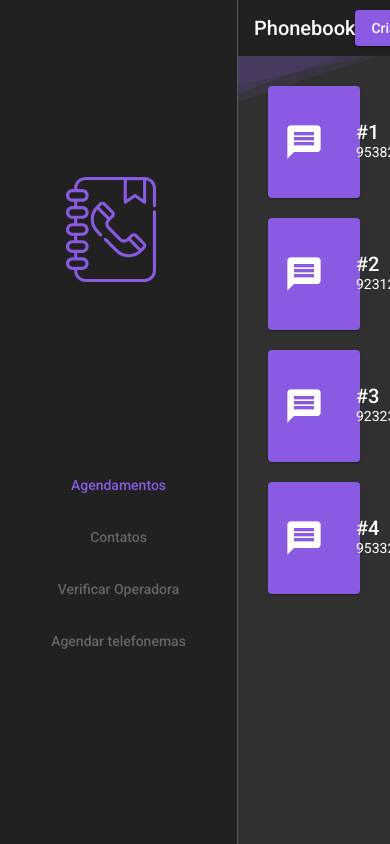
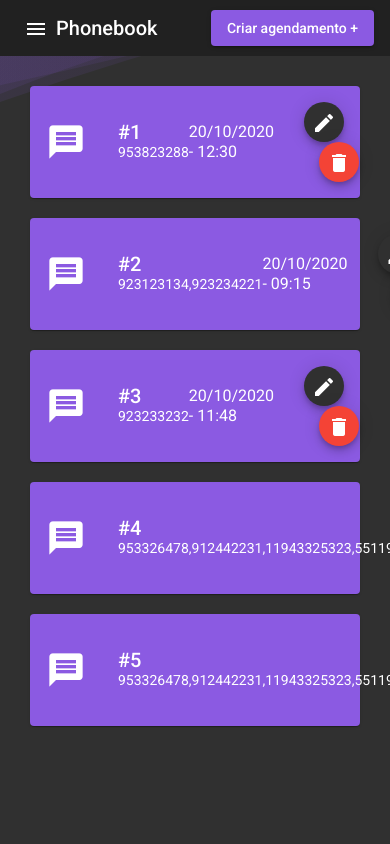
Before and after one commit to lsnogueira/phonebook, an Angular app: page /agendamentos in a window 390 px wide. Built offline with nearby package versions, Linux system fonts and the light colour scheme; data requests are answered from the project's data file.

Commit message:
feat(sidenav): ajustes responsivos

```diff
--- a/api/db.json
+++ b/api/db.json
@@ -35,6 +35,17 @@
         11943325323,
         5511943325323
       ]
+    },
+    {
+      "id": 5,
+      "message": "testeeeeee",
+      "sendTime": "2020-10-08T22:20",
+      "telNumbers": [
+        953326478,
+        912442231,
+        11943325323,
+        5511943325323
+      ]
     }
   ]
 }
--- a/src/app/shared/components/bottom-sheet-add-appointments/bottom-sheet-add-appointments.component.scss
+++ b/src/app/shared/components/bottom-sheet-add-appointments/bottom-sheet-add-appointments.component.scss
@@ -4,7 +4,12 @@
   justify-content: space-between;
 }
 
+.mat-form-field {
+  max-width: r.rem(150);
+}
+
 .full-field {
+  max-width: r.rem(538);
   width: 100%;
 }
 
--- /dev/null
+++ b/src/app/shared/directives/responsive-sidenav/responsive-sidenav.directive.ts
@@ -0,0 +1,37 @@
+import { BreakpointObserver } from '@angular/cdk/layout';
+import { Directive, Input, OnDestroy, OnInit } from '@angular/core';
+import { MatSidenav } from '@angular/material/sidenav';
+import { Subject } from 'rxjs';
+import { map, takeUntil, filter } from 'rxjs/operators';
+
+@Directive({
+  selector: '[permanentAt]',
+})
+export class ResponsiveSidenavDirective implements OnInit, OnDestroy {
+  @Input() permanentAt: number;
+
+  destroy$ = new Subject();
+
+  constructor(
+    private breakpoint: BreakpointObserver,
+    private sidenav: MatSidenav
+  ) {}
+
+  ngOnInit(): void {
+    const permanent$ = this.breakpoint
+      .observe(`(min-width: ${this.permanentAt}px)`)
+      .pipe(
+        takeUntil(this.destroy$),
+        map(({ matches }) => matches)
+      );
+
+    permanent$.subscribe((permanent) => {
+      this.sidenav.mode = permanent ? 'side' : 'over';
+      this.sidenav.opened = permanent;
+    });
+  }
+
+  ngOnDestroy(): void {
+    throw new Error('Method not implemented.');
+  }
+}
--- a/src/app/view/pages/pages.component.ts
+++ b/src/app/view/pages/pages.component.ts
@@ -6,7 +6,7 @@ import { BottomSheetAddAppointmentsComponent } from 'src/app/shared/components/b
   selector: 'app-pages',
   template: `
     <mat-sidenav-container>
-      <mat-sidenav mode="side" opened>
+      <mat-sidenav #sidenav [permanentAt]="960" mode="side" opened>
         <img
           src="assets/images/phone-book.svg"
           alt="agenda telefonica"
@@ -25,9 +25,15 @@ import { BottomSheetAddAppointmentsComponent } from 'src/app/shared/components/b
           </button>
         </div>
       </mat-sidenav>
+
       <mat-sidenav-content>
         <mat-toolbar>
-          <span class="title">Phonebook</span>
+          <div class="menu-information">
+            <button mat-icon-button (click)="sidenav.toggle()">
+              <mat-icon>menu</mat-icon>
+            </button>
+            <span class="title">Phonebook</span>
+          </div>
           <button
             class="appointment-button"
             mat-raised-button
--- a/src/assets/scss/pages/_pages-component.scss
+++ b/src/assets/scss/pages/_pages-component.scss
@@ -10,9 +10,6 @@ app-pages {
   .mat-sidenav {
     min-width: $sidenav-width;
     max-width: $sidenav-width;
-    .buttons-wrapper {
-
-    }
   }
 
   .mat-drawer-inner-container {
@@ -25,12 +22,10 @@ app-pages {
     button {
       height: 52px;
       width: 100%;
-      // color: #fff !important;
     }
   }
 
   .mat-sidenav-content {
-    margin-left: $sidenav-width;
     background: url("../../images/Wave-10s-1280px.svg") no-repeat 0 -200%;
   }
 
@@ -38,12 +33,9 @@ app-pages {
     display: flex;
     justify-content: space-between;
 
-    .title {
-
-    }
-
-    .appointment-button {
-      // al: flex-end;
+    .menu-information {
+      display: flex;
+      align-items: center;
     }
   }
 }
```
Also changed, not shown: src/app/shared/shared.module.ts (+11 -3 lines), 1 other file (tests, documents, lock files or other folders).
